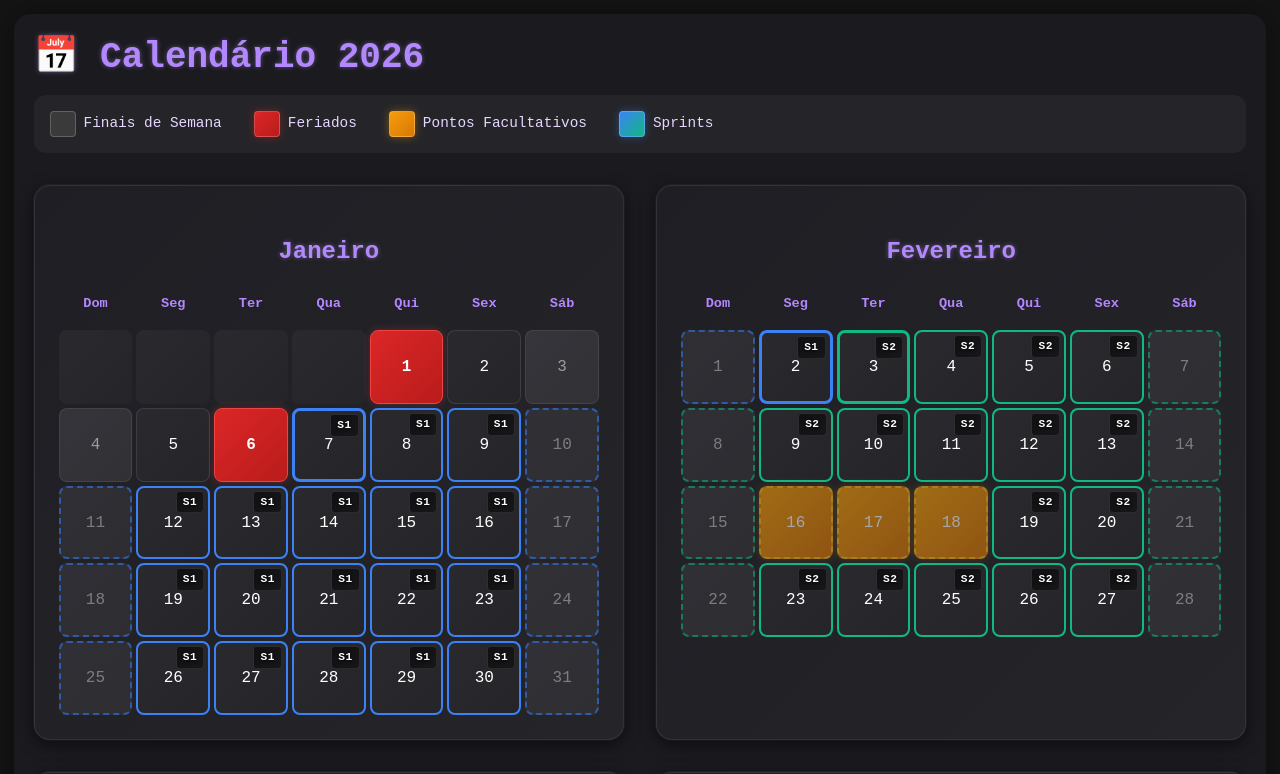
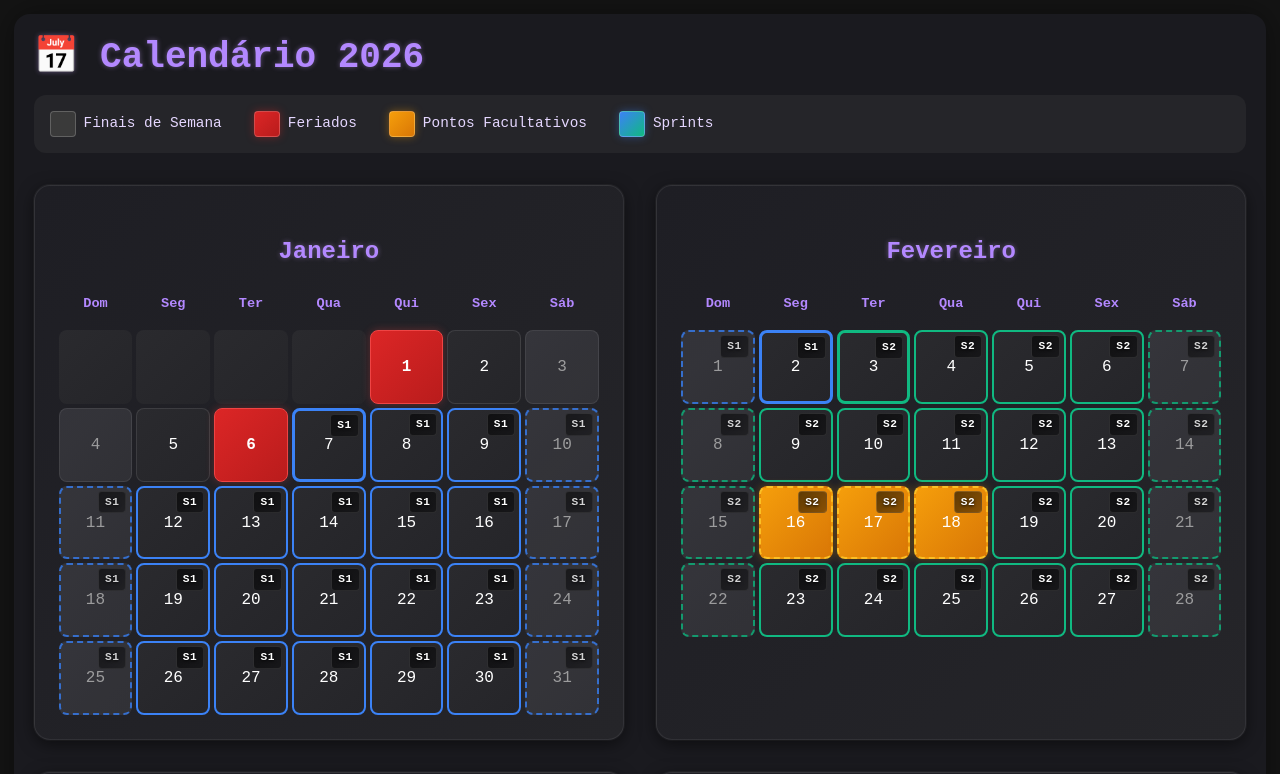
Before and after one commit to tootz-solucoes/boardz, a React (Vite) app: page /calendario in a window 1280 px wide. Shown: the top 774 px of the page. Built offline with nearby package versions, Linux system fonts and the light colour scheme.

Commit message:
feat: add yearly calendar

```diff
--- a/src/components/Calendar2026/index.jsx
+++ b/src/components/Calendar2026/index.jsx
@@ -1,8 +1,5 @@
 import { useMemo, useState } from "react";
 import {
-  allocateSprints,
-  getSprintForDate,
-  getSprintDayNumber,
   isWeekend,
   isHoliday,
   isOptionalDay,
@@ -12,12 +9,11 @@ import {
   getSprintColor,
   getSprintColorLight,
   normalizeDate,
-  getSprintDetails,
+  isWorkingDay,
+  getWeekDayName,
   formatDate,
-  balanceSprintCalendarDays,
-  getSprintForCalendarDate,
-  getCalendarDayNumber,
 } from "./utils";
+import { sprintsData } from "./sprintsData";
 import "./Calendar2026.css";
 
 const MONTH_NAMES = [
@@ -46,21 +42,84 @@ function getFirstDayOfMonth(year, month) {
 }
 
 function Calendar2026() {
-  const [tooltip, setTooltip] = useState({ show: false, text: "", x: 0, y: 0, position: "top" });
+  const [tooltip, setTooltip] = useState({
+    show: false,
+    text: "",
+    x: 0,
+    y: 0,
+    position: "top",
+  });
 
-  const { sprints, sprintMap, sprintDayMap, sprintCalendarDayMap, sprintStartDates, sprintEndDates } = useMemo(() => {
-    const startDate = new Date(2026, 0, 7);
-    const endDate = new Date(2026, 11, 18);
-    return allocateSprints(startDate, endDate, 19);
+  const sprintPeriods = useMemo(() => {
+    return sprintsData.map((sprint) => ({
+      sprint: sprint.sprint,
+      calendarStart: normalizeDate(
+        new Date(
+          sprint.calendarStart.year,
+          sprint.calendarStart.month,
+          sprint.calendarStart.day
+        )
+      ),
+      calendarEnd: normalizeDate(
+        new Date(
+          sprint.calendarEnd.year,
+          sprint.calendarEnd.month,
+          sprint.calendarEnd.day
+        )
+      ),
+    }));
   }, []);
 
-  const balancedPeriods = useMemo(() => {
-    return balanceSprintCalendarDays(sprintStartDates, sprintEndDates);
-  }, [sprintStartDates, sprintEndDates]);
+  const sprintMap = useMemo(() => {
+    const map = new Map();
+    sprintPeriods.forEach((period) => {
+      const currentDate = new Date(period.calendarStart);
+      const endDate = new Date(period.calendarEnd);
+      endDate.setHours(23, 59, 59, 999);
 
-  const sprintDetails = useMemo(() => {
-    return getSprintDetails(sprints, sprintStartDates, sprintEndDates);
-  }, [sprints, sprintStartDates, sprintEndDates]);
+      while (currentDate <= endDate) {
+        const dateKey = normalizeDate(new Date(currentDate)).getTime();
+        map.set(dateKey, period.sprint);
+        currentDate.setDate(currentDate.getDate() + 1);
+      }
+    });
+    return map;
+  }, [sprintPeriods]);
+
+  const sprintWorkingDaysMap = useMemo(() => {
+    const map = new Map();
+    sprintPeriods.forEach((period) => {
+      const currentDate = new Date(period.calendarStart);
+      const endDate = new Date(period.calendarEnd);
+      endDate.setHours(23, 59, 59, 999);
+      let workingDayCount = 0;
+      let calendarDayCount = 0;
+
+      while (currentDate <= endDate) {
+        const normalized = normalizeDate(new Date(currentDate));
+        const dateKey = normalized.getTime();
+        calendarDayCount++;
+
+        if (isWorkingDay(normalized, 2026)) {
+          workingDayCount++;
+          map.set(dateKey, {
+            sprint: period.sprint,
+            workingDay: workingDayCount,
+            calendarDay: calendarDayCount,
+          });
+        } else {
+          map.set(dateKey, {
+            sprint: period.sprint,
+            workingDay: null,
+            calendarDay: calendarDayCount,
+          });
+        }
+
+        currentDate.setDate(currentDate.getDate() + 1);
+      }
+    });
+    return map;
+  }, [sprintPeriods]);
 
   const months = useMemo(() => {
     return Array.from({ length: 12 }, (_, monthIndex) => {
@@ -86,11 +145,18 @@ function Calendar2026() {
     });
   }, []);
 
+  function getSprintForDate(date) {
+    const dateKey = normalizeDate(date).getTime();
+    return sprintMap.get(dateKey) || null;
+  }
+
   function isSprintBoundary(date) {
-    const calendarSprintNumber = getSprintForCalendarDate(date, balancedPeriods);
-    if (!calendarSprintNumber) return false;
+    const sprintNumber = getSprintForDate(date);
+    if (!sprintNumber) return false;
 
-    const period = balancedPeriods[calendarSprintNumber];
+    const period = sprintPeriods.find((p) => p.sprint === sprintNumber);
+    if (!period) return false;
+
     const normalizedDateValue = normalizeDate(date).getTime();
     const startTime = period.calendarStart.getTime();
     const endTime = period.calendarEnd.getTime();
@@ -98,7 +164,7 @@ function Calendar2026() {
     return normalizedDateValue === startTime || normalizedDateValue === endTime;
   }
 
-  function getDayClassName(date, sprintNumber) {
+  function getDayClassName(date) {
     const classes = ["calendar-day"];
 
     if (!date) {
@@ -106,7 +172,7 @@ function Calendar2026() {
       return classes.join(" ");
     }
 
-    const calendarSprintNumber = getSprintForCalendarDate(date, balancedPeriods);
+    const sprintNumber = getSprintForDate(date);
     const isBoundary = isSprintBoundary(date);
 
     if (isBoundary) {
@@ -126,52 +192,31 @@ function Calendar2026() {
       classes.push("calendar-day-optional");
     }
 
-    if (sprintNumber) {
+    if (sprintNumber && isWorkingDay(date, 2026)) {
       classes.push("calendar-day-sprint");
-    }
-
-    if (calendarSprintNumber && !sprintNumber) {
-      classes.push("calendar-day-sprint-period");
     }
 
     return classes.join(" ");
   }
 
-  function getDayBorderStyle(date, sprintNumber) {
-    const calendarSprintNumber = getSprintForCalendarDate(date, balancedPeriods);
+  function getDayBorderStyle(date) {
+    const sprintNumber = getSprintForDate(date);
+    if (!sprintNumber) return {};
+
+    const isWeekendDay = isWeekend(date);
+    const isHolidayDay = isHoliday(date, 2026);
+    const isOptionalDayDay = isOptionalDay(date, 2026);
+    const isNonWorkingDay = isWeekendDay || isHolidayDay || isOptionalDayDay;
     const isBoundary = isSprintBoundary(date);
 
-    if (isBoundary && calendarSprintNumber) {
-      return {
-        borderWidth: '3px',
-        borderColor: getSprintColor(calendarSprintNumber),
-        borderStyle: 'solid',
-      };
-    }
-
-    if (calendarSprintNumber && !sprintNumber) {
-      const period = balancedPeriods[calendarSprintNumber];
-      const normalizedDateValue = normalizeDate(date).getTime();
-      const startTime = period.calendarStart.getTime();
-      const endTime = period.calendarEnd.getTime();
-
-      if (normalizedDateValue === startTime || normalizedDateValue === endTime) {
-        return {
-          borderWidth: '3px',
-          borderColor: getSprintColor(calendarSprintNumber),
-          borderStyle: 'dashed',
-        };
-      }
+    const borderStyle = isNonWorkingDay ? "dashed" : "solid";
+    const borderWidth = isBoundary ? "3px" : "2px";
 
     return {
-        borderWidth: '2px',
-        borderColor: getSprintColor(calendarSprintNumber),
-        borderStyle: 'dashed',
-        opacity: 0.6,
+      borderWidth,
+      borderColor: getSprintColor(sprintNumber),
+      borderStyle,
     };
-    }
-
-    return {};
   }
 
   function getDayStyle(date, sprintNumber) {
@@ -179,8 +224,6 @@ function Calendar2026() {
 
     return {
       backgroundColor: getSprintColorLight(sprintNumber),
-      borderColor: getSprintColor(sprintNumber),
-      borderWidth: '2px',
     };
   }
 
@@ -193,7 +236,8 @@ function Calendar2026() {
     const spaceAbove = rect.top;
     const spaceBelow = window.innerHeight - rect.bottom;
 
-    const showAbove = spaceAbove >= tooltipHeight + 10 || spaceAbove > spaceBelow;
+    const showAbove =
+      spaceAbove >= tooltipHeight + 10 || spaceAbove > spaceBelow;
 
     setTooltip({
       show: true,
@@ -210,33 +254,63 @@ function Calendar2026() {
 
   function getDayTooltip(date) {
     const parts = [];
+    const normalized = normalizeDate(date);
+    const dateKey = normalized.getTime();
+    const sprintInfo = sprintWorkingDaysMap.get(dateKey);
 
-    const sprintNumber = getSprintForDate(date, sprintMap);
-    const calendarSprintNumber = getSprintForCalendarDate(date, balancedPeriods);
+    if (sprintInfo) {
+      const { sprint, workingDay, calendarDay } = sprintInfo;
 
-    if (sprintNumber) {
-      const sprintDay = getSprintDayNumber(date, sprintDayMap);
-      const calendarDay = getCalendarDayNumber(date, balancedPeriods, sprintNumber);
-      if (sprintDay) {
-        if (calendarDay && calendarDay !== sprintDay) {
-          parts.push(`Sprint ${sprintNumber}: ${calendarDay}º dia corrido / ${sprintDay}º dia útil`);
+      if (workingDay !== null) {
+        if (workingDay === 1) {
+          parts.push(
+            `Sprint ${sprint}: ${calendarDay}º dia corrido / ${workingDay}º dia útil (primeiro dia útil)`
+          );
         } else {
-          parts.push(`Sprint ${sprintNumber}: ${sprintDay}º dia útil`);
+          parts.push(
+            `Sprint ${sprint}: ${calendarDay}º dia corrido / ${workingDay}º dia útil`
+          );
         }
-      }
-    } else if (calendarSprintNumber) {
-      const calendarDay = getCalendarDayNumber(date, balancedPeriods, calendarSprintNumber);
-      if (calendarDay) {
-        parts.push(`Sprint ${calendarSprintNumber}: ${calendarDay}º dia corrido (período corrido)`);
-      }
+      } else {
+        parts.push(
+          `Sprint ${sprint}: ${calendarDay}º dia corrido (período corrido)`
+        );
       }
 
       const holidayName = getHolidayName(date, 2026);
       if (holidayName) {
         const holidayType = getHolidayType(date, 2026);
-      const typeLabel = holidayType === 'national' ? 'Feriado Nacional' :
-                       holidayType === 'state' ? 'Feriado Estadual (RN)' :
-                       holidayType === 'municipal' ? 'Feriado Municipal (Natal)' : 'Feriado';
+        const typeLabel =
+          holidayType === "national"
+            ? "Feriado Nacional"
+            : holidayType === "state"
+            ? "Feriado Estadual (RN)"
+            : holidayType === "municipal"
+            ? "Feriado Municipal (Natal)"
+            : "Feriado";
+        parts.push(`${holidayName} (${typeLabel})`);
+      }
+
+      const optionalName = getOptionalDayName(date, 2026);
+      if (optionalName) {
+        parts.push(`${optionalName} (Ponto Facultativo)`);
+      }
+
+      if (isWeekend(date)) {
+        parts.push("Final de semana");
+      }
+    } else {
+      if (isHoliday(date, 2026)) {
+        const holidayName = getHolidayName(date, 2026);
+        const holidayType = getHolidayType(date, 2026);
+        const typeLabel =
+          holidayType === "national"
+            ? "Feriado Nacional"
+            : holidayType === "state"
+            ? "Feriado Estadual (RN)"
+            : holidayType === "municipal"
+            ? "Feriado Municipal (Natal)"
+            : "Feriado";
         parts.push(`${holidayName} (${typeLabel})`);
       }
 
@@ -251,6 +325,7 @@ function Calendar2026() {
 
       if (parts.length === 0) {
         return "Dia útil (fora do período de sprints)";
+      }
     }
 
     return parts.join(" - ");
@@ -311,15 +386,18 @@ function Calendar2026() {
                     );
                   }
 
-                  const sprintNumber = getSprintForDate(date, sprintMap);
+                  const sprintNumber = getSprintForDate(date);
                   const normalizedDate = normalizeDate(date);
-                  const borderStyle = getDayBorderStyle(date, sprintNumber);
-                  const combinedStyle = { ...getDayStyle(date, sprintNumber), ...borderStyle };
+                  const borderStyle = getDayBorderStyle(date);
+                  const combinedStyle = {
+                    ...getDayStyle(date),
+                    ...borderStyle,
+                  };
 
                   return (
                     <div
                       key={normalizedDate.getTime()}
-                      className={getDayClassName(date, sprintNumber)}
+                      className={getDayClassName(date)}
                       style={combinedStyle}
                       onMouseEnter={(e) => handleDayMouseEnter(e, date)}
                       onMouseLeave={handleDayMouseLeave}
@@ -357,38 +435,86 @@ function Calendar2026() {
                </tr>
              </thead>
              <tbody>
-              {sprintDetails.map((detail) => (
-                <tr key={detail.sprint}>
+               {sprintPeriods.map((period) => {
+                 const workingDaysData = Array.from(
+                   sprintWorkingDaysMap.entries()
+                 )
+                   .filter(
+                     ([, info]) =>
+                       info.sprint === period.sprint && info.workingDay !== null
+                   )
+                   .sort(([a], [b]) => a - b);
+
+                 const workingDays = workingDaysData.length;
+                 const workingStartDate =
+                   workingDaysData.length > 0
+                     ? new Date(workingDaysData[0][0])
+                     : period.calendarStart;
+                 const workingEndDate =
+                   workingDaysData.length > 0
+                     ? new Date(workingDaysData[workingDaysData.length - 1][0])
+                     : period.calendarEnd;
+
+                 const calendarStart = new Date(period.calendarStart);
+                 const calendarEnd = new Date(period.calendarEnd);
+                 calendarEnd.setHours(23, 59, 59, 999);
+
+                 let calendarDays = 0;
+                 const currentDate = new Date(calendarStart);
+                 while (currentDate <= calendarEnd) {
+                   calendarDays++;
+                   currentDate.setDate(currentDate.getDate() + 1);
+                 }
+
+                 return (
+                   <tr key={period.sprint}>
                      <td className="sprint-number-cell">
                        <span
                          className="sprint-number-badge"
-                      style={{ backgroundColor: getSprintColor(detail.sprint) }}
+                         style={{
+                           backgroundColor: getSprintColor(period.sprint),
+                         }}
                        >
-                      {detail.sprint}
+                         {period.sprint}
                        </span>
                      </td>
                      <td>
-                    {formatDate(detail.startDate)}
-                    {detail.startDate.getTime() !== detail.workingStartDate.getTime() && (
-                      <span style={{ fontSize: '0.8em', color: '#999', display: 'block' }}>
-                        (útil: {formatDate(detail.workingStartDate)})
+                       {formatDate(period.calendarStart)}
+                       {period.calendarStart.getTime() !==
+                         workingStartDate.getTime() && (
+                         <span
+                           style={{
+                             fontSize: "0.8em",
+                             color: "#999",
+                             display: "block",
+                           }}
+                         >
+                           (útil: {formatDate(workingStartDate)})
                          </span>
                        )}
                      </td>
-                  <td>{detail.startWeekDay}</td>
+                     <td>{getWeekDayName(period.calendarStart)}</td>
                      <td>
-                    {formatDate(detail.endDate)}
-                    {detail.endDate.getTime() !== detail.workingEndDate.getTime() && (
-                      <span style={{ fontSize: '0.8em', color: '#999', display: 'block' }}>
-                        (útil: {formatDate(detail.workingEndDate)})
+                       {formatDate(period.calendarEnd)}
+                       {period.calendarEnd.getTime() !==
+                         workingEndDate.getTime() && (
+                         <span
+                           style={{
+                             fontSize: "0.8em",
+                             color: "#999",
+                             display: "block",
+                           }}
+                         >
+                           (útil: {formatDate(workingEndDate)})
                          </span>
                        )}
                      </td>
-                  <td>{detail.endWeekDay}</td>
-                  <td className="days-cell">{detail.workingDays}</td>
-                  <td className="days-cell">{detail.calendarDays}</td>
+                     <td>{getWeekDayName(period.calendarEnd)}</td>
+                     <td className="days-cell">{workingDays}</td>
+                     <td className="days-cell">{calendarDays}</td>
                    </tr>
-              ))}
+                 );
+               })}
              </tbody>
            </table>
          </div>
--- /dev/null
+++ b/src/components/Calendar2026/sprintsData.js
@@ -0,0 +1,62 @@
+export const sprintsData = [
+  {
+    sprint: 1,
+    calendarStart: { year: 2026, month: 0, day: 7 },
+    calendarEnd: { year: 2026, month: 1, day: 2 },
+  },
+  {
+    sprint: 2,
+    calendarStart: { year: 2026, month: 1, day: 3 },
+    calendarEnd: { year: 2026, month: 2, day: 4 },
+  },
+  {
+    sprint: 3,
+    calendarStart: { year: 2026, month: 2, day: 5 },
+    calendarEnd: { year: 2026, month: 2, day: 31 },
+  },
+  {
+    sprint: 4,
+    calendarStart: { year: 2026, month: 3, day: 1 },
+    calendarEnd: { year: 2026, month: 3, day: 29 },
+  },
+  {
+    sprint: 5,
+    calendarStart: { year: 2026, month: 3, day: 30 },
+    calendarEnd: { year: 2026, month: 4, day: 27 },
+  },
+  {
+    sprint: 6,
+    calendarStart: { year: 2026, month: 4, day: 28 },
+    calendarEnd: { year: 2026, month: 5, day: 24 },
+  },
+  {
+    sprint: 7,
+    calendarStart: { year: 2026, month: 5, day: 25 },
+    calendarEnd: { year: 2026, month: 6, day: 21 },
+  },
+  {
+    sprint: 8,
+    calendarStart: { year: 2026, month: 6, day: 22 },
+    calendarEnd: { year: 2026, month: 7, day: 17 },
+  },
+  {
+    sprint: 9,
+    calendarStart: { year: 2026, month: 7, day: 18 },
+    calendarEnd: { year: 2026, month: 8, day: 14 },
+  },
+  {
+    sprint: 10,
+    calendarStart: { year: 2026, month: 8, day: 15 },
+    calendarEnd: { year: 2026, month: 9, day: 12 },
+  },
+  {
+    sprint: 11,
+    calendarStart: { year: 2026, month: 9, day: 13 },
+    calendarEnd: { year: 2026, month: 10, day: 13 },
+  },
+  {
+    sprint: 12,
+    calendarStart: { year: 2026, month: 10, day: 14 },
+    calendarEnd: { year: 2026, month: 11, day: 18 },
+  },
+];
--- a/src/components/Calendar2026/utils.js
+++ b/src/components/Calendar2026/utils.js
@@ -154,15 +154,17 @@ export function allocateSprints(startDate, endDate, workingDaysPerSprint) {
   let sprintEndDates = {};
 
   const normalizedEnd = normalizeDate(endDate);
+  const sprint10End = normalizeDate(new Date(2026, 9, 12));
   const sprint11End = normalizeDate(new Date(2026, 10, 13));
   const sprint12Start = normalizeDate(new Date(2026, 10, 16));
 
   while (currentDate <= normalizedEnd && currentSprint <= 12) {
     const dateKey = normalizeDate(currentDate).getTime();
+    const isWithinSprint10 = currentSprint === 10 && currentDate <= sprint10End;
     const isWithinSprint11 = currentSprint === 11 && currentDate <= sprint11End;
     const isWithinSprint12 = currentSprint === 12 && currentDate >= sprint12Start;
 
-    if (currentSprint in sprintStartDates || (currentSprint <= 10) || isWithinSprint11 || isWithinSprint12) {
+    if (currentSprint in sprintStartDates || (currentSprint < 10) || isWithinSprint10 || isWithinSprint11 || isWithinSprint12) {
       if (currentSprint in sprintStartDates) {
         calendarDaysInCurrentSprint++;
       }
@@ -174,7 +176,7 @@ export function allocateSprints(startDate, endDate, workingDaysPerSprint) {
         calendarDaysInCurrentSprint = 1;
       }
 
-      if (currentSprint <= 10) {
+      if (currentSprint < 10) {
         daysInCurrentSprint++;
         sprints.push({
           date: new Date(currentDate),
@@ -188,6 +190,30 @@ export function allocateSprints(startDate, endDate, workingDaysPerSprint) {
         if (daysInCurrentSprint >= workingDaysPerSprint) {
           sprintEndDates[currentSprint] = new Date(currentDate);
           currentSprint++;
+          daysInCurrentSprint = 0;
+          calendarDaysInCurrentSprint = 0;
+        }
+      } else if (currentSprint === 10) {
+        if (currentDate <= sprint10End) {
+          daysInCurrentSprint++;
+          sprints.push({
+            date: new Date(currentDate),
+            sprint: currentSprint,
+            day: daysInCurrentSprint,
+          });
+          sprintMap.set(dateKey, currentSprint);
+          sprintDayMap.set(dateKey, daysInCurrentSprint);
+          sprintCalendarDayMap.set(dateKey, calendarDaysInCurrentSprint);
+        }
+
+        if (currentDate >= sprint10End) {
+          let lastWorkingDay = new Date(currentDate);
+          while (!isWorkingDay(lastWorkingDay, 2026) && lastWorkingDay >= new Date(2026, 9, 1)) {
+            lastWorkingDay = new Date(lastWorkingDay);
+            lastWorkingDay.setDate(lastWorkingDay.getDate() - 1);
+          }
+          sprintEndDates[currentSprint] = lastWorkingDay;
+          currentSprint = 11;
           daysInCurrentSprint = 0;
           calendarDaysInCurrentSprint = 0;
         }
@@ -301,39 +327,42 @@ export function balanceSprintCalendarDays(sprintStartDates, sprintEndDates) {
 
   for (let i = 0; i < sprintNums.length; i++) {
     const sprintNum = sprintNums[i];
-    const nextSprintNum = sprintNums[i + 1];
-
     const workingStart = normalizeDate(sprintStartDates[sprintNum]);
     const workingEnd = normalizeDate(sprintEndDates[sprintNum]);
+    const prevSprintNum = sprintNums[i - 1];
+    const nextSprintNum = sprintNums[i + 1];
 
     let calendarStart = new Date(workingStart);
     let calendarEnd = new Date(workingEnd);
 
-    if (nextSprintNum) {
-      const nextWorkingStart = normalizeDate(sprintStartDates[nextSprintNum]);
-      const gap = (nextWorkingStart.getTime() - workingEnd.getTime()) / (1000 * 60 * 60 * 24);
-
-      const currentCalendarDays = Math.ceil((workingEnd.getTime() - workingStart.getTime()) / (1000 * 60 * 60 * 24)) + 1;
-
-      if (gap > 1) {
-        const daysToExtend = Math.floor(gap / 2);
-        calendarEnd = new Date(workingEnd);
-        calendarEnd.setDate(calendarEnd.getDate() + daysToExtend);
-      }
-
-      if (i > 0) {
-        const prevSprintNum = sprintNums[i - 1];
+    if (sprintNum === 10) {
+      calendarEnd = normalizeDate(new Date(2026, 9, 12));
+    } else if (sprintNum === 11) {
+      const sprint10End = normalizeDate(new Date(2026, 9, 12));
+      calendarStart = new Date(sprint10End);
+      calendarStart.setDate(calendarStart.getDate() + 1);
+      calendarStart = normalizeDate(calendarStart);
+      calendarEnd = normalizeDate(new Date(2026, 10, 13));
+    } else if (sprintNum === 12) {
+      calendarStart = normalizeDate(new Date(2026, 10, 14));
+    } else {
+      if (prevSprintNum) {
         const prevWorkingEnd = normalizeDate(sprintEndDates[prevSprintNum]);
-        const prevGap = (workingStart.getTime() - prevWorkingEnd.getTime()) / (1000 * 60 * 60 * 24);
-
-        if (prevGap > 1) {
+        const prevGap = Math.round((workingStart.getTime() - prevWorkingEnd.getTime()) / (1000 * 60 * 60 * 24)) - 1;
+        if (prevGap > 0) {
           const daysToShift = Math.floor(prevGap / 2);
-          calendarStart = new Date(workingStart);
           calendarStart.setDate(calendarStart.getDate() - daysToShift);
         }
       }
-    } else {
-      calendarEnd = new Date(workingEnd);
+
+      if (nextSprintNum && nextSprintNum !== 11 && nextSprintNum !== 12) {
+        const nextWorkingStart = normalizeDate(sprintStartDates[nextSprintNum]);
+        const gap = Math.round((nextWorkingStart.getTime() - workingEnd.getTime()) / (1000 * 60 * 60 * 24)) - 1;
+        if (gap > 0) {
+          const daysToExtend = Math.ceil(gap / 2);
+          calendarEnd.setDate(calendarEnd.getDate() + daysToExtend);
+        }
+      }
     }
 
     balanced[sprintNum] = {
@@ -342,6 +371,35 @@ export function balanceSprintCalendarDays(sprintStartDates, sprintEndDates) {
       workingStart: workingStart,
       workingEnd: workingEnd,
     };
+  }
+
+  for (let i = 0; i < sprintNums.length - 1; i++) {
+    const sprintNum = sprintNums[i];
+    const nextSprintNum = sprintNums[i + 1];
+
+    if ((sprintNum === 10 && nextSprintNum === 11) || (sprintNum === 11 && nextSprintNum === 12)) {
+      continue;
+    }
+
+    const currentEnd = balanced[sprintNum].calendarEnd;
+    const nextStart = balanced[nextSprintNum].calendarStart;
+
+    if (nextStart.getTime() !== currentEnd.getTime() + 86400000) {
+      const gap = Math.round((nextStart.getTime() - currentEnd.getTime()) / (1000 * 60 * 60 * 24)) - 1;
+      if (gap > 0) {
+        balanced[sprintNum].calendarEnd = new Date(currentEnd);
+        balanced[sprintNum].calendarEnd.setDate(balanced[sprintNum].calendarEnd.getDate() + Math.floor(gap / 2));
+        balanced[sprintNum].calendarEnd = normalizeDate(balanced[sprintNum].calendarEnd);
+
+        balanced[nextSprintNum].calendarStart = new Date(balanced[sprintNum].calendarEnd);
+        balanced[nextSprintNum].calendarStart.setDate(balanced[nextSprintNum].calendarStart.getDate() + 1);
+        balanced[nextSprintNum].calendarStart = normalizeDate(balanced[nextSprintNum].calendarStart);
+      } else if (gap < 0) {
+        balanced[nextSprintNum].calendarStart = new Date(currentEnd);
+        balanced[nextSprintNum].calendarStart.setDate(balanced[nextSprintNum].calendarStart.getDate() + 1);
+        balanced[nextSprintNum].calendarStart = normalizeDate(balanced[nextSprintNum].calendarStart);
+      }
+    }
   }
 
   return balanced;
```
Lines whose indentation alone changed are shown as unchanged.
